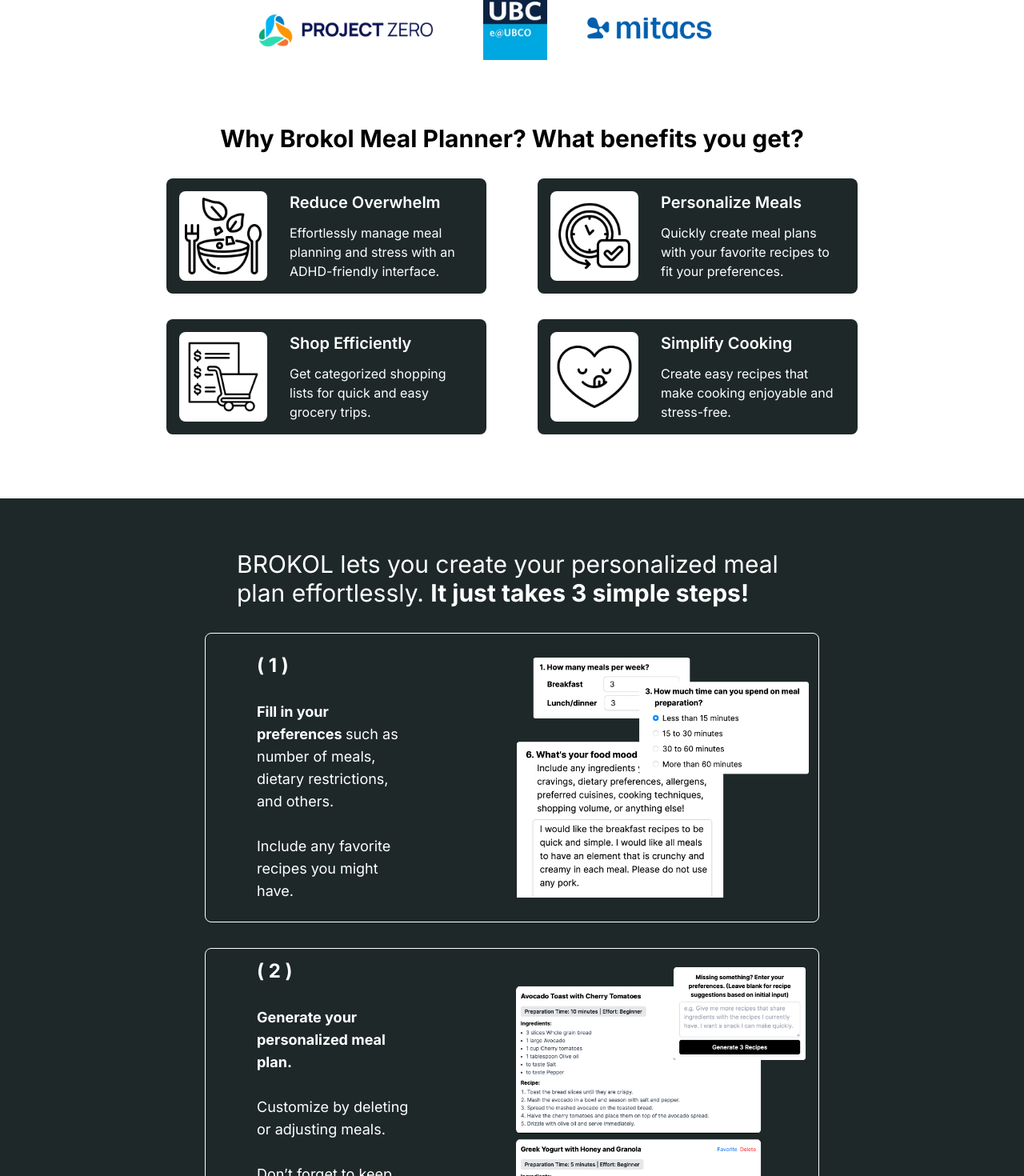
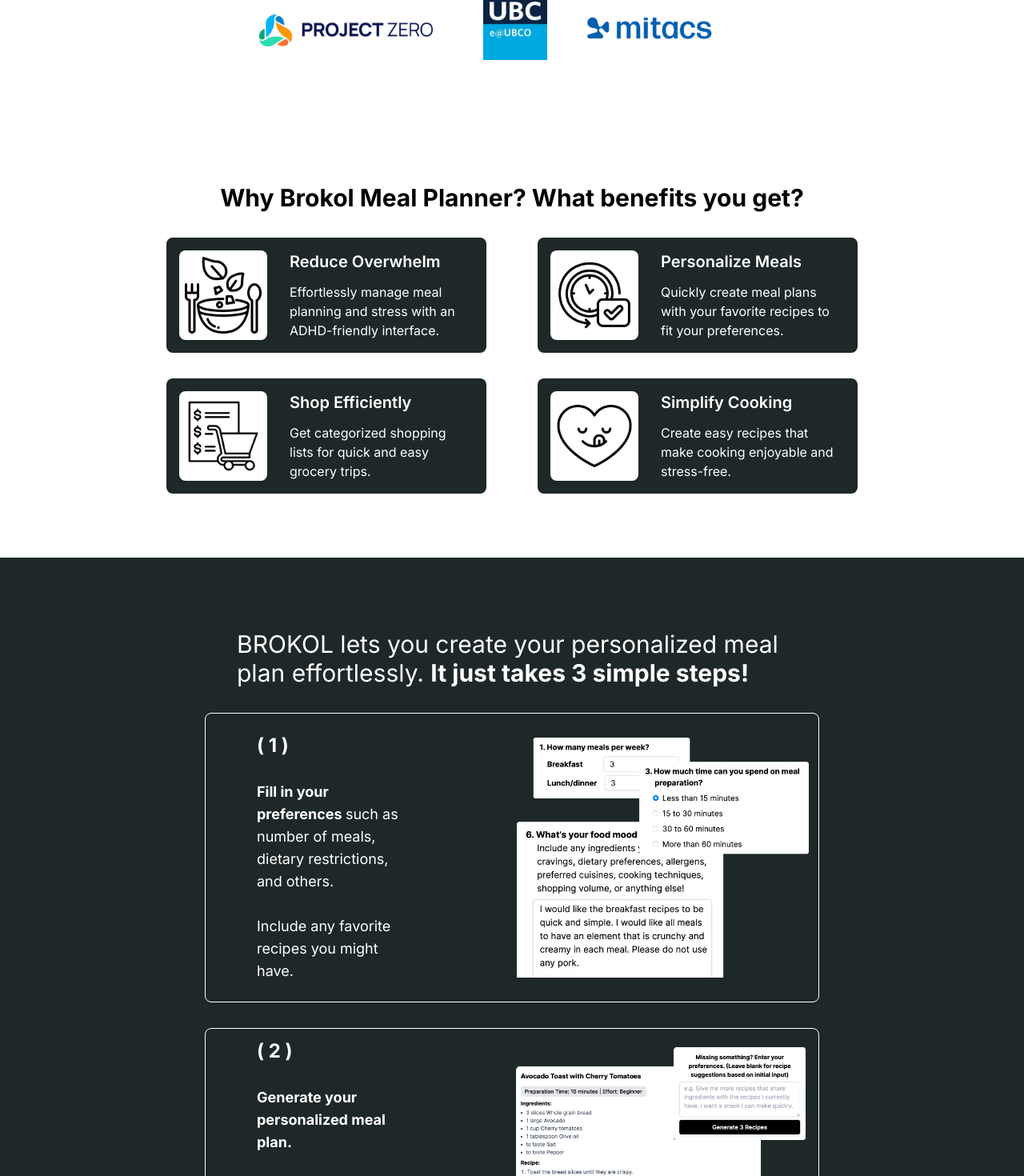
Before and after one commit to ammaarkhan/brokol-website, a Next.js app in the folder brokol-website/: page / in a window 1280 px wide. Shown: the part 853-2323 px from the top of the page at 80% size. Built offline with nearby package versions, Linux system fonts and the light colour scheme; no server answers.

Commit message:
fix padding issues when skipping sections with topbar

```diff
--- a/brokol-website/src/app/components/TopBar.js
+++ b/brokol-website/src/app/components/TopBar.js
@@ -6,6 +6,10 @@
 
   const toggleMenu = () => {
     setIsOpen(!isOpen);
+  };
+
+  const closeMenu = () => {
+    setIsOpen(false);
   };
 
   return (
@@ -41,11 +45,11 @@
       {/* Mobile Menu */}
       {isOpen && (
         <div className="md:hidden bg-background-green">
-          <Link href="#demo" className="block text-white px-4 py-2 hover:bg-gray-700">Demo</Link>
-          <Link href="#benefits" className="block text-white px-4 py-2 hover:bg-gray-700">Benefits</Link>
-          <Link href="#how-it-works" className="block text-white px-4 py-2 hover:bg-gray-700">How It Works</Link>
-          <Link href="#testimonials" className="block text-white px-4 py-2 hover:bg-gray-700">Testimonials</Link>
-          <Link href="#get-early-access" className="block text-white px-4 py-2 bg-brokol-green hover:bg-gray-700 rounded-lg">Get Early Access</Link>
+          <Link href="#demo" className="block text-white px-4 py-2 hover:bg-gray-700" onClick={closeMenu}>Demo</Link>
+          <Link href="#benefits" className="block text-white px-4 py-2 hover:bg-gray-700" onClick={closeMenu}>Benefits</Link>
+          <Link href="#how-it-works" className="block text-white px-4 py-2 hover:bg-gray-700" onClick={closeMenu}>How It Works</Link>
+          <Link href="#testimonials" className="block text-white px-4 py-2 hover:bg-gray-700" onClick={closeMenu}>Testimonials</Link>
+          <Link href="#get-early-access" className="block text-white px-4 py-2 bg-brokol-green hover:bg-gray-700 rounded-lg" onClick={closeMenu}>Get Early Access</Link>
         </div>
       )}
     </div>
--- a/brokol-website/src/app/globals.css
+++ b/brokol-website/src/app/globals.css
@@ -31,3 +31,7 @@
     text-wrap: balance;
   }
 }
+
+.scroll-offset {
+  padding-top: 90px;
+}
--- a/brokol-website/src/app/page.js
+++ b/brokol-website/src/app/page.js
@@ -90,7 +90,7 @@
                 src="https://www.youtube.com/embed/0tm_YvOIQAk?si=X_-kBOnKLQKhGfjU" // Replace with actual video URL
                 title="YouTube video player"
                 allow="accelerometer; autoplay; clipboard-write; encrypted-media; gyroscope; picture-in-picture; fullscreen"
-                className="rounded-lg shadow-lg aspect-video"
+                className="rounded-lg aspect-video"
                 allowFullScreen
               ></iframe>
             </div>
@@ -126,7 +126,7 @@
           </div>
         </section>
 
-        <section id="benefits" className="bg-white text-black pt-4 pb-20">
+        <section id="benefits" className="scroll-offset bg-white text-black pt-4 pb-20">
           <div className="container mx-auto text-center max-w-4xl px-4 sm:px-0">
             <h2 className="text-2xl md:text-3xl font-bold mb-8">
               Why Brokol Meal Planner? What benefits you get?
@@ -211,7 +211,7 @@
 
         <section
           id="how-it-works"
-          className="bg-background-green text-white py-16"
+          className="scroll-offset bg-background-green text-white py-16"
         >
           <div className="container mx-auto max-w-3xl px-6 md:px-0">
             <h2 className="text-2xl md:text-3xl mb-8 text-left pl-3 md:pl-10">
@@ -296,7 +296,7 @@
           </div>
         </section>
 
-        <section id="testimonials" className="bg-white text-black py-16">
+        <section id="testimonials" className="scroll-offset bg-white text-black py-16">
           <div className="container mx-auto text-left max-w-4xl">
             <h2 className="text-2xl md:text-3xl font-normal mb-8 px-5">
               Don&apos;t just take our words.{" "}
```
